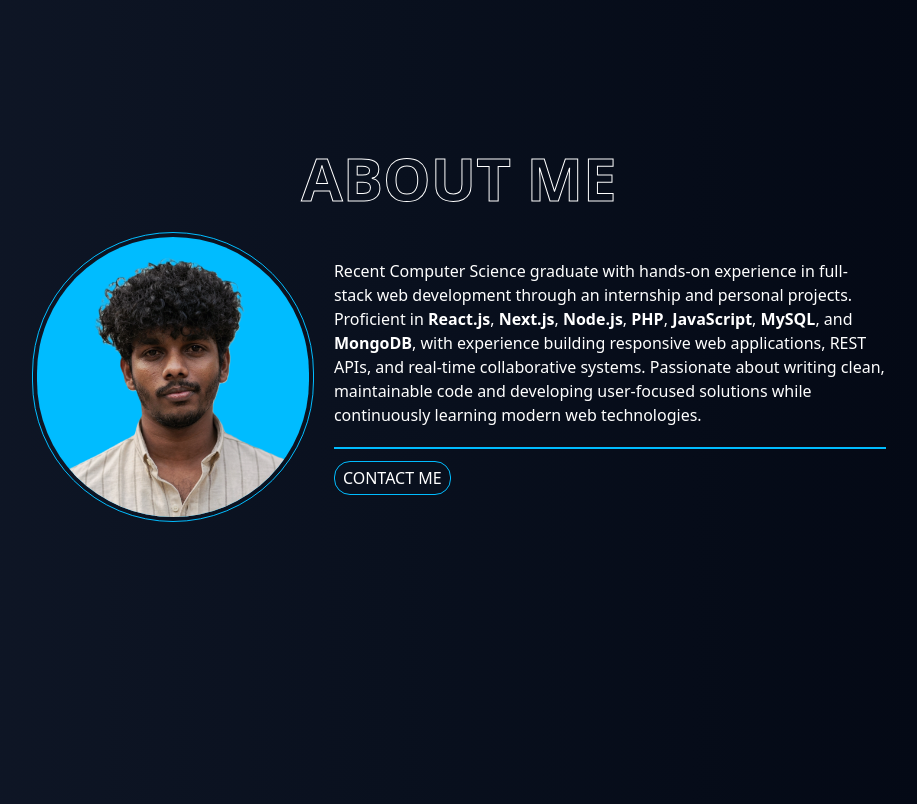
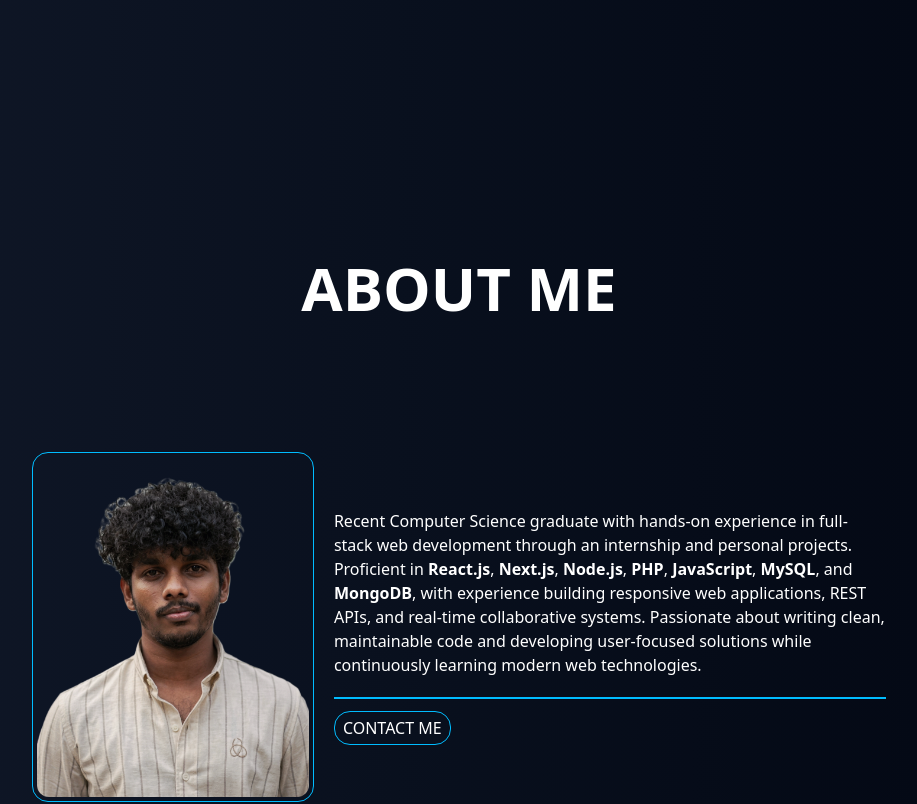
Before and after one commit to AthishRaj/My-portfolio, a React (Vite) app: page / in a window 1280 px wide. Shown: the part 680-1484 px from the top of the page, without its empty margins (181-1098 px from the left). Built offline with nearby package versions, Linux system fonts and the light colour scheme.

Commit message:
minor patches

```diff
--- a/package.json
+++ b/package.json
@@ -11,10 +11,12 @@
   },
   "dependencies": {
     "@tailwindcss/vite": "^4.1.12",
+    "animejs": "^4.5.0",
     "motion": "^12.23.12",
     "react": "^19.1.0",
     "react-dom": "^19.1.0",
     "react-icons": "^5.5.0",
+    "react-intersection-observer": "^10.1.0",
     "tailwindcss": "^4.1.12"
   },
   "devDependencies": {
--- a/src/App.jsx
+++ b/src/App.jsx
@@ -8,7 +8,7 @@ import Contact from './component/Contact';
 import Skills from './component/Skills2';
 import Experience from './component/Experience';
 import ScrollToTop from './component/ScrollToTop';
-import Cursor from './component/cursor';
+import Cursor from './component/utils/Cursor';
 export default function App() {
   return (
     <>
--- a/src/component/About.jsx
+++ b/src/component/About.jsx
@@ -1,36 +1,31 @@
 import pic from "../assets/image.jpg";
 import pic2 from "../assets/photo.png";
 import { motion } from "motion/react";
+import { fadeRight, fadeUp, MotionDiv, widthGrow } from "./utils/Animations";
 
 export default function About() {
   return (
     <>
-      <section id="about" className="min-h-dvh">
-        <motion.div
-          initial={{ opacity: 0, y: 80 }}
-          whileInView={{ opacity: 1, y: 0 }}
-          transition={{ duration: .3 }}
-          viewport={{ once: true, amount: 0.3 }}
-          className="mt-3 text-center text-6xl font-bold text-transparent [-webkit-text-stroke:1px_white]"
+      <section id="about" className="min-h-dvh flex flex-col justify-evenly ">
+        <MotionDiv
+          variants={fadeUp}
+          className="mt-3 text-center text-6xl font-bold"
         >
           ABOUT ME
-        </motion.div>
-        <motion.div
-          initial={{ opacity: 0, x: -200 }}
-          whileInView={{ opacity: 1, x: 0 }}
-          transition={{ duration: 1, delay: .3 }}
-          viewport={{ once: true, amount: 0.3 }}
-          className=" w-full lg:max-w-2/3 h-max flex flex-col items-center justify-around gap-5 py-6 md:flex-row md:w-[80vw] mx-auto"
-        >
-          <div className="border border-sky-400 rounded-full p-1 ">
+        </MotionDiv>
+        <div className=" w-full lg:max-w-2/3 h-full flex flex-col items-center justify-evenly gap-5 py-6 md:flex-row md:w-[80vw] mx-auto">
+          <MotionDiv
+            variants={fadeRight}
+            className="border border-sky-400 rounded-2xl p-1 "
+          >
             <img
               src={pic2}
               alt="Profile"
-              className=" object-cover object-top md:w-70 md:h-70 sm:w-48 sm:h-48 w-32 h-32 rounded-full bg-sky-400 transition "
+              className=" object-cover md:w-70 sm:w-48 w-32 rounded-xl "
             />
-          </div>
+          </MotionDiv>
 
-          <div className=" sm:w-2/3 mx-5 sm:mx-0 flex flex-col">
+          <MotionDiv variants={fadeUp} className=" sm:w-2/3 mx-5 sm:mx-0 flex flex-col">
             <p className="group">
               Recent Computer Science graduate with hands-on experience in
               full-stack web development through an internship and personal
@@ -46,17 +41,20 @@ export default function About() {
               maintainable code and developing user-focused solutions while
               continuously learning modern web technologies.
             </p>
-            <div className=" mt-5 h-0.5 w-full bg-sky-400" />
-            <div>
+            <MotionDiv
+              variants={widthGrow}
+              className=" origin-left mt-5 h-0.5 w-full bg-sky-400"
+            />
+            <MotionDiv variants={fadeUp}>
               <a
                 href="#contact"
                 className="inline-block mt-3 px-2 py-1 border rounded-2xl border-sky-400 hover:bg-sky-500 transition "
               >
                 CONTACT ME
               </a>
-            </div>
-          </div>
-        </motion.div>
+            </MotionDiv>
+          </MotionDiv>
+        </div>
       </section>
     </>
   );
--- a/src/component/Skills.jsx
+++ /dev/null
@@ -1,24 +0,0 @@
-export default function Skills() {
-  return (
-    <>
-      <div className=" flex flex-col ">
-        <h1 className=" self-center text-3xl font-bold">
-          MY SKILLS
-        </h1>
-        <div className="m-6 sm:m-20 self-center">
-        <ul className="flex flex-wrap justify-center gap-6">
-          <li className=" pills">MongoDB</li>
-          <li className=" pills">Express</li>
-          <li className=" pills">React</li>
-          <li className=" pills">Node</li>
-          <li className=" pills">HTML</li>
-          <li className=" pills">CSS</li>
-          <li className=" pills">JavaScript</li>
-          <li className=" pills">Python</li>
-          <li className=" pills">C</li>
-        </ul>
-        </div>
-      </div>
-    </>
-  )
-}
--- /dev/null
+++ b/src/component/utils/Animations.jsx
@@ -0,0 +1,39 @@
+import { motion } from "motion/react";
+
+export const fadeUp = {
+  hidden: { opacity: 0, y: 75 },
+  visible: {
+    opacity: 1,
+    y: 0,
+    transition: { duration: 0.5 },
+  },
+};
+
+export const fadeRight = {
+  hidden: { opacity: 0, x: -75 },
+  visible: {
+    opacity: 1,
+    x: 0,
+    transition: { duration: 0.5 },
+  },
+};
+
+export const widthGrow = {
+  hidden: { scaleX: 0 },
+  visible: { scaleX: 1, transition: { duration: 0.5 } },
+};
+
+export function MotionDiv({ variants, children, className, ...props }) {
+  return (
+    <motion.div
+      variants={variants}
+      initial="hidden"
+      whileInView="visible"
+      viewport={{ once: true, amount: 0.3 }}
+      className={className}
+      {...props}
+    >
+      {children}
+    </motion.div>
+  );
+}
```
Also changed, not shown: src/component/Skills2.jsx (+18 -2 lines), src/component/utils/Cursor.jsx (renamed from src/component/cursor.jsx), 1 other file (tests, documents, lock files or other folders).
